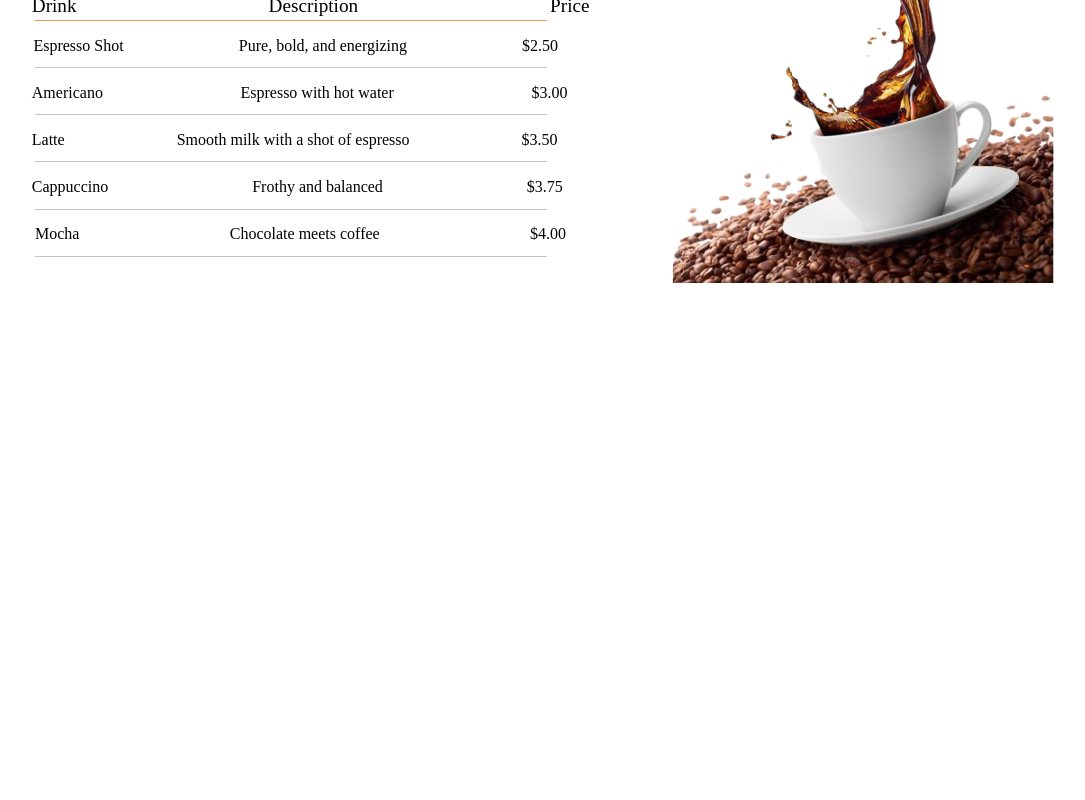
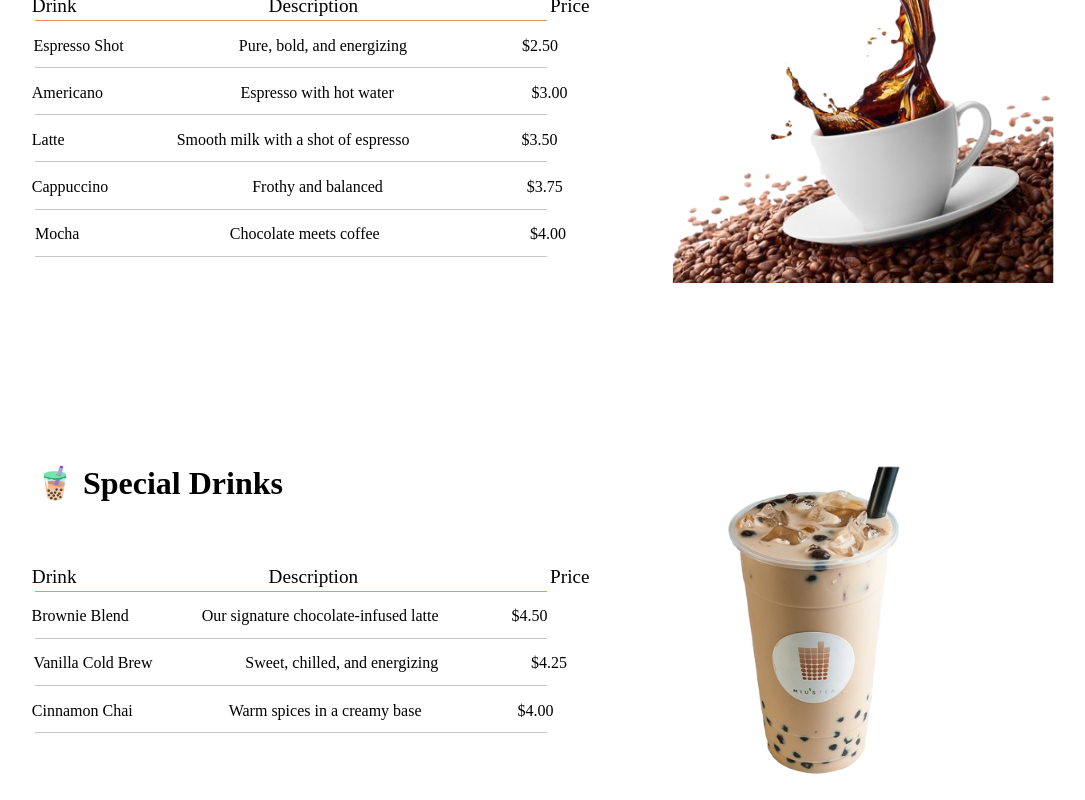
Before and after one commit to Binada-SH/React_coffee_shop_website, a React (Vite) app in the folder coffee_shop/Coffee_Shop/: page / in a window 1280 px wide. Shown: the part 2415-3215 px from the top of the page, without its empty margins (125-1210 px from the left). Before the commit the page ends 2732 px from the top, so only its background shows below. Built offline with nearby package versions, Linux system fonts and the light colour scheme.

Commit message:
Menu 2 Finishing

```diff
--- a/coffee_shop/Coffee_Shop/src/Components/menu/menu.css
+++ b/coffee_shop/Coffee_Shop/src/Components/menu/menu.css
@@ -200,3 +200,122 @@
 .coffee_img img {
     width: 90%;
 }
+
+
+
+
+
+
+
+.special_drink {
+    margin-top: 13rem;
+    margin-left: 10rem;
+
+}
+.special_drink h3 {
+    font-size: 2rem;
+}
+
+.spth {
+    margin-top: 4rem;
+    margin-left: 3.8rem;
+}
+.spth li{
+    font-size: 1.2rem;
+    font-family: 'jura';
+    display: inline;
+    padding: 6rem;
+}
+
+.spline1 {
+    margin-top: 0.2rem;
+    margin-left: 10rem;
+    width: 40%;
+    align-items: center;
+    justify-content: space-between;
+    background-color: #f19355;
+    border: none;
+    height: 0.3px;
+}
+
+.sptd1 {
+    margin-top: 1rem;
+    margin-left: 7.5rem;
+}
+
+.sptr1 li {
+    list-style: none;
+    font-size: 1rem;
+    font-family: 'jura';
+    display: inline;
+    padding: 2.28rem;
+}
+
+.spml1 {
+    margin-top: 0.8rem;
+    margin-left: 10rem;
+    width: 40%;
+    align-items: center;
+    justify-content: space-between;
+    background-color: #c7c7c7;
+    border: none;
+    height: 0.3px;
+}
+
+.sptd2 {
+    margin-top: 1rem;
+    margin-left: 7rem;
+}
+
+.sptr2 li {
+    list-style: none;
+    font-size: 1rem;
+    font-family: 'jura';
+    display: inline;
+    padding: 2.9rem;
+}
+
+.spml2 {
+    margin-top: 0.8rem;
+    margin-left: 10rem;
+    width: 40%;
+    align-items: center;
+    justify-content: space-between;
+    background-color: #c7c7c7;
+    border: none;
+    height: 0.3px;
+}
+
+.sptd3 {
+    margin-top: 1rem;
+    margin-left: 6.8rem;
+}
+
+.sptr3 li {
+    list-style: none;
+    font-size: 1rem;
+    font-family: 'jura';
+    display: inline;
+    padding: 3rem;
+}
+
+.spml3 {
+    margin-top: 0.8rem;
+    margin-left: 10rem;
+    width: 40%;
+    align-items: center;
+    justify-content: space-between;
+    background-color: #c7c7c7;
+    border: none;
+    height: 0.3px;
+}
+
+.special_img {
+    float: right;
+    margin-right: 0rem;
+    margin-top: -18rem;
+}
+
+.special_img img {
+    width: 80%;
+}
--- a/coffee_shop/Coffee_Shop/src/Components/menu/menu.jsx
+++ b/coffee_shop/Coffee_Shop/src/Components/menu/menu.jsx
@@ -74,9 +74,48 @@ const menu = () => {
                 <div className="coffee_img">
                     <img src="src/assets/coffee_food.png" alt="" />
                 </div>
+        </div>
+        <div className="special_drink">
+            <h3>🧋 Special Drinks</h3>
+        </div>
+        <div className="sptbl">
+            <ul className="spth">
+                <li>Drink</li>
+                <li>Description</li>
+                <li>Price</li>
+            </ul>
+        </div>
+        <div className="sptl1">
+            <hr className="spline1" />
+        </div>
+        <div className="sptd1">
+            <ul className="sptr1">
+                <li>Brownie Blend</li>
+                <li>Our signature chocolate-infused latte</li>
+                <li>$4.50</li>
+            </ul>
+        </div>
+            <hr className="spml1" />
+        <div className="sptd2">
+            <ul className="sptr2">
+                <li>Vanilla Cold Brew</li>
+                <li>Sweet, chilled, and energizing</li>
+                <li>$4.25</li>
+            </ul>
+        </div>
+            <hr className="spml2" />
+        <div className="sptd3">
+            <ul className="sptr3">
+                <li>Cinnamon Chai</li>
+                <li>Warm spices in a creamy base</li>
+                <li>$4.00</li>
+            </ul>
+        </div>
+            <hr className="spml3" />
+        <div className="special_img">
+            <img src="src/assets/special_drink.png" alt="" />
+        </div>
 
-
-        </div>
 
 
     </div>
```
Also changed, not shown: coffee_shop/Coffee_Shop/src/assets/special_drink.png (added).
